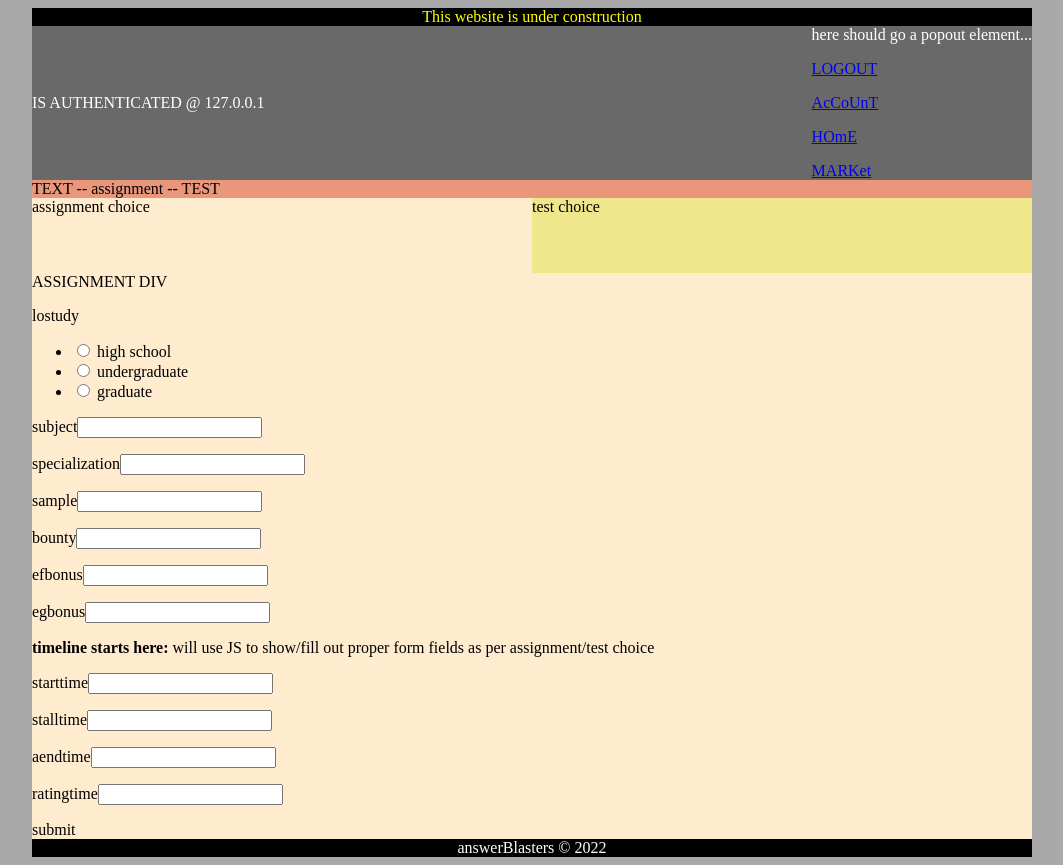
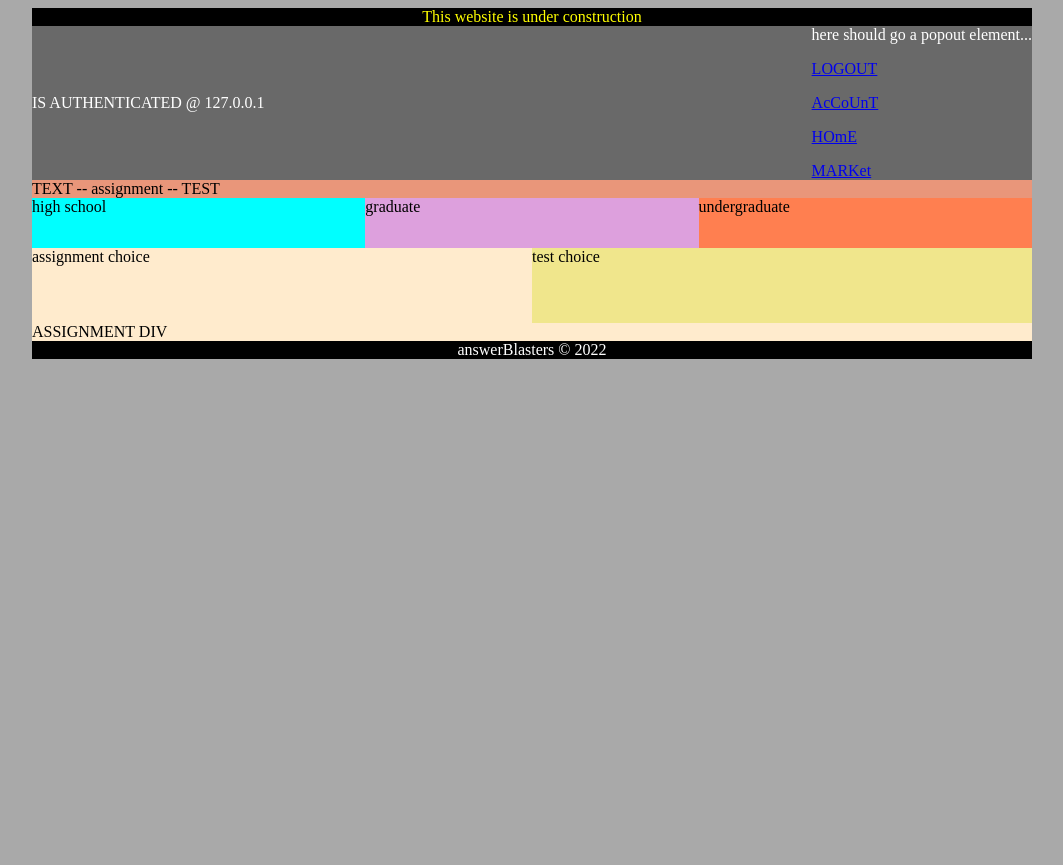
Before and after one commit to maimedlord/ab, a Flask app: page /create_contract in a window 1280 px wide. Shown: the whole page, without its empty margins (116-1179 px from the left). After the commit the page ends 359 px from the top, so only its background shows below. Run offline with Flask 2, Linux system fonts and the light colour scheme; the visitor is signed in with stand-in values (Sample User, id 1); parts of the project's set-up code (start-up, migrations or seed data) failed here and were passed over.

Commit message:
deciding not to use wtforms for now... not enough granular control...

```diff
--- a/app.py
+++ b/app.py
@@ -88,10 +88,9 @@ def login():
     if current_user.is_authenticated:
         return redirect('/')
     ip_address = request.remote_addr
-    form = LoginForm()
-    if form.validate_on_submit():
-        email = form.email.data
-        password = form.password.data
+    if request.method == 'POST':
+        email = request.form['email']
+        password = request.form['password']
         user_obj = calls.is_auth_user(email, password)
         if user_obj:
             login_user(User(email, user_obj['uName']))
@@ -99,7 +98,7 @@ def login():
             # if not is_safe_url(next):
             #     return flask.abort(400)
             return redirect('account')
-    return render_template('login.html', form=form, ip_address=ip_address)
+    return render_template('login.html', ip_address=ip_address)
 
 
 '''
--- a/forms.py
+++ b/forms.py
@@ -1,5 +1,5 @@
 from wtforms import DateTimeField, DecimalField, EmailField, HiddenField, PasswordField, RadioField, StringField, SubmitField
-from wtforms.validators import AnyOf, Email, InputRequired, Length, NumberRange
+from wtforms.validators import AnyOf, Email, InputRequired, Length, NumberRange, Regexp
 from flask_wtf import FlaskForm
 
 
@@ -10,7 +10,7 @@ class CContract(FlaskForm):
     bounty = DecimalField('bounty', places=2, validators=[InputRequired(), NumberRange(min=10.00, max=10000.00, message="min/max for the bounty")])
     egbonus = DecimalField('egbonus', places=2, validators=[InputRequired(), NumberRange(min=0, max=10000.00, message="min/max for the egbonus")])
     efbonus = DecimalField('efbonus', places=2, validators=[InputRequired(), NumberRange(min=0, max=10000.00, message="min/max for the efbonus")])
-    lostudy = RadioField('lostudy', choices=['high school', 'undergraduate', 'graduate'], validators=[InputRequired()])
+    #lostudy = RadioField('lostudy', choices=['high school', 'undergraduate', 'graduate'], validators=[InputRequired()])
     sample = StringField('sample', validators=[InputRequired()])
     specialization = StringField('specialization', validators=[InputRequired()])
     subject = StringField('subject', validators=[InputRequired()])
--- a/static/css/create_contract.css
+++ b/static/css/create_contract.css
@@ -4,26 +4,46 @@
     flex-direction: column;
     width: 100%;
 }
-#s_assignment {
+#d_t_assignment {
+    background-color: blanchedalmond;
+    display: flex;
+    flex-direction: column;
+}
+#d_t_test {
+    background-color: khaki;
+    display: none;
+    flex-direction: column;
+}
+#s_l_graduate {
+    background-color: plum;
+    flex-basis: 33.33%;
+}
+#s_l_h_school {
+    background-color: aqua;
+    flex-basis: 33.33%;
+}
+#s_l_main {
+    background-color: plum;
+    display: flex;
+    flex-direction: row;
+    height: 50px;
+}
+#s_l_undergraduate {
+    background-color: coral;
+    flex-basis: 33.33%;
+}
+#s_t_assignment {
     background-color: blanchedalmond;
     flex-basis: 50%;
 }
-#s_test {
+#s_t_test {
     background-color: khaki;
     flex-basis: 50%;
 }
-#s_main {
+#s_t_main {
     background-color: plum;
     display: flex;
     flex-direction: row;
     height: 75px;
     width: 100%;
 }
-#d_assignment {
-    background-color: blanchedalmond;
-    display: flex;
-}
-#d_test {
-    background-color: khaki;
-    display: none;
-}
--- a/static/scripts/create_contract.js
+++ b/static/scripts/create_contract.js
@@ -2,16 +2,31 @@
 Answer Bounty
 Alex Haas
 */
+function choose_a_lostudy_g() {
+   document.getElementById('s_l_graduate').style.borderStyle = "dotted";
+   document.getElementById('s_l_h_school').style.borderStyle = "none";
+}
+function choose_a_lostudy_hs() {
+   document.getElementById('s_l_graduate').style.borderStyle = "none";
+   document.getElementById('s_l_h_school').style.borderStyle = "dotted";
+   document.getElementById('s_l_undergraduate').style.borderStyle = "none";
+}
+function choose_a_lostudy_u() {
+   document.getElementById('s_l_graduate').style.borderStyle = "none";
+   document.getElementById('s_l_h_school').style.borderStyle = "none";
+   document.getElementById('s_l_undergraduate').style.borderStyle = "dotted";
+}
+// // // // // // // // // // // // // // //
 let contract_type = "assignment"
 // INCOMPLETE:
 function show_type_assignment() {
    contract_type = "assignment"
-   document.getElementById('d_assignment').style.display = "flex";
-   document.getElementById('d_test').style.display = "none";
+   document.getElementById('d_t_assignment').style.display = "flex";
+   document.getElementById('d_t_test').style.display = "none";
 }
 // INCOMPLETE:
 function show_type_test() {
    contract_type = "test"
-   document.getElementById('d_assignment').style.display = "none";
-   document.getElementById('d_test').style.display = "flex";
+   document.getElementById('d_t_assignment').style.display = "none";
+   document.getElementById('d_t_test').style.display = "flex";
 }
--- a/templates/create_contract.html
+++ b/templates/create_contract.html
@@ -5,56 +5,35 @@
 {% block body %}
     <div id="cc_main">
         TEXT -- {{ c_type }} -- TEST
-        <div id="s_main">
-            <div id="s_assignment" onclick="show_type_assignment()">
+        <div id="s_l_main">
+            <div id="s_l_h_school" onclick="choose_a_lostudy_hs()">
+                high school
+            </div>
+            <div id="s_l_graduate" onclick="choose_a_lostudy_g()">
+                graduate
+            </div>
+            <div id="s_l_undergraduate" onclick="choose_a_lostudy_u()">
+                undergraduate
+            </div>
+        </div>
+        <div id="s_t_main">
+            <div id="s_t_assignment" onclick="show_type_assignment()">
                 assignment choice
             </div>
-            <div id="s_test" onclick="show_type_test()">
+            <div id="s_t_test" onclick="show_type_test()">
                 test choice
             </div>
         </div>
-        <div id="d_assignment">
+        <div id="d_t_assignment">
             <form id="c_assignment" method="post">
                 ASSIGNMENT DIV
-                <p></p>
-                {{ form.csrf_token }}
-                {{ form.lostudy.label }}{{ form.lostudy(size=20) }}<p></p>
-                {{ form.subject.label }}{{ form.subject(size=20) }}<p></p>
-                {{ form.specialization.label }}{{ form.specialization(size=20) }}<p></p>
-                {{ form.sample.label }}{{ form.sample(size=20) }}<p></p>
-                {{ form.bounty.label }}{{ form.bounty(size=20) }}<p></p>
-                {{ form.efbonus.label }}{{ form.efbonus(size=20) }}<p></p>
-                {{ form.egbonus.label }}{{ form.egbonus(size=20) }}<p></p>
-                <p></p>
-                <b>timeline starts here:</b> will use JS to show/fill out proper form fields as per assignment/test choice <p></p>
-                {{ form.starttime.label }}{{ form.starttime(size=20) }}<p></p>
-                {{ form.stalltime.label }}{{ form.stalltime(size=20) }}<p></p>
-                {{ form.aendtime.label }}{{ form.aendtime(size=20) }}<p></p>
-                {{ form.ratingtime.label }}{{ form.ratingtime(size=20) }}<p></p>
-                <p></p>
-                {{ form.submit.label }}
+
             </form>
         </div>
-        <div id="d_test">
+        <div id="d_t_test">
             <form id="c_test" method="post">
                 TEST DIV
-                <p></p>
-                {{ form.csrf_token }}
-                {{ form.lostudy.label }}{{ form.lostudy(size=20) }}<p></p>
-                {{ form.subject.label }}{{ form.subject(size=20) }}<p></p>
-                {{ form.specialization.label }}{{ form.specialization(size=20) }}<p></p>
-                {{ form.sample.label }}{{ form.sample(size=20) }}<p></p>
-                {{ form.bounty.label }}{{ form.bounty(size=20) }}<p></p>
-                {{ form.egbonus.label }}{{ form.egbonus(size=20) }}<p></p>
-                <p></p><p></p>
-                <b>timeline starts here:</b> will use JS to show/fill out proper form fields as per assignment/test choice<p></p>
-                {{ form.starttime.label }}{{ form.starttime(size=20) }}<p></p>
-                {{ form.stalltime.label }}{{ form.stalltime(size=20) }}<p></p>
-                {{ form.tstarttime.label }}{{ form.tstarttime(size=20) }}<p></p>
-                {{ form.tendtime.label }}{{ form.tendtime(size=20) }}<p></p>
-                {{ form.ratingtime.label }}{{ form.ratingtime(size=20) }}<p></p>
-                <p></p>
-                {{ form.submit.label }}
+
             </form>
         </div>
     </div>
```
Also changed, not shown: templates/login.html (+3 -23 lines).
